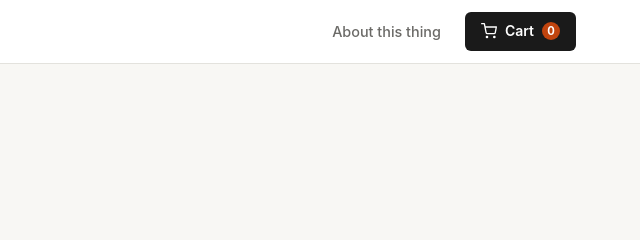
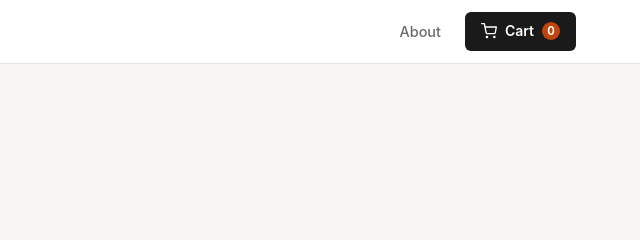
Before and after one commit to billder/plyspace, a website: page cart.html in a window 1280 px wide. Shown: the top 240 px of the page, 640-1280 px from the left. Drawn offline with Linux system fonts and the light colour scheme.

Commit message:
Update cart.html,index.html

```diff
--- a/cart.html
+++ b/cart.html
@@ -15,7 +15,7 @@
     <div class="header-inner">
       <a href="/" class="site-name">ply.<span>space</span></a>
       <nav class="header-nav">
-        <a href="/about.html" class="nav-link">About this thing</a>
+        <a href="/about.html" class="nav-link">About</a>
         <a href="/cart.html" class="cart-btn" id="cart-link">
           <svg width="16" height="16" viewBox="0 0 24 24" fill="none" stroke="currentColor" stroke-width="2" stroke-linecap="round" stroke-linejoin="round">
             <circle cx="9" cy="21" r="1"/><circle cx="20" cy="21" r="1"/>
```
Also changed, not shown: index.html (+1 -1 lines).
